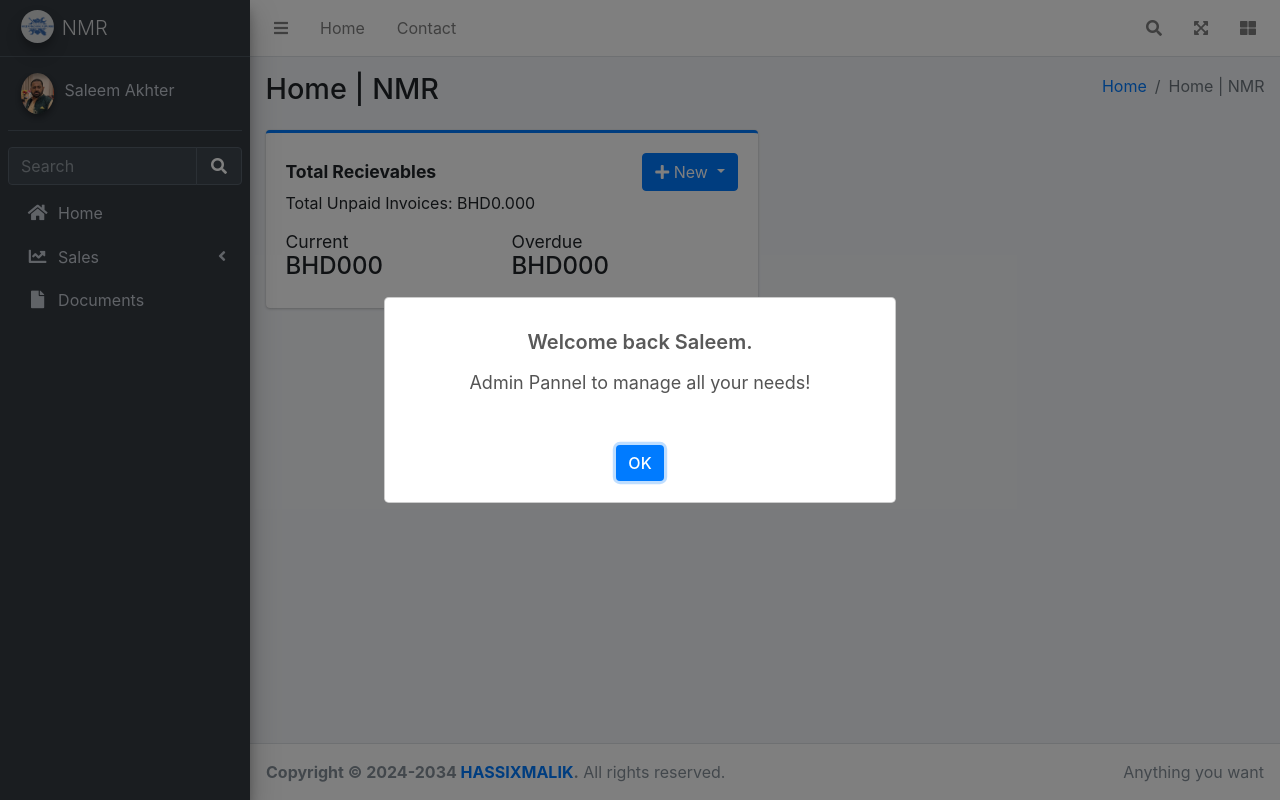
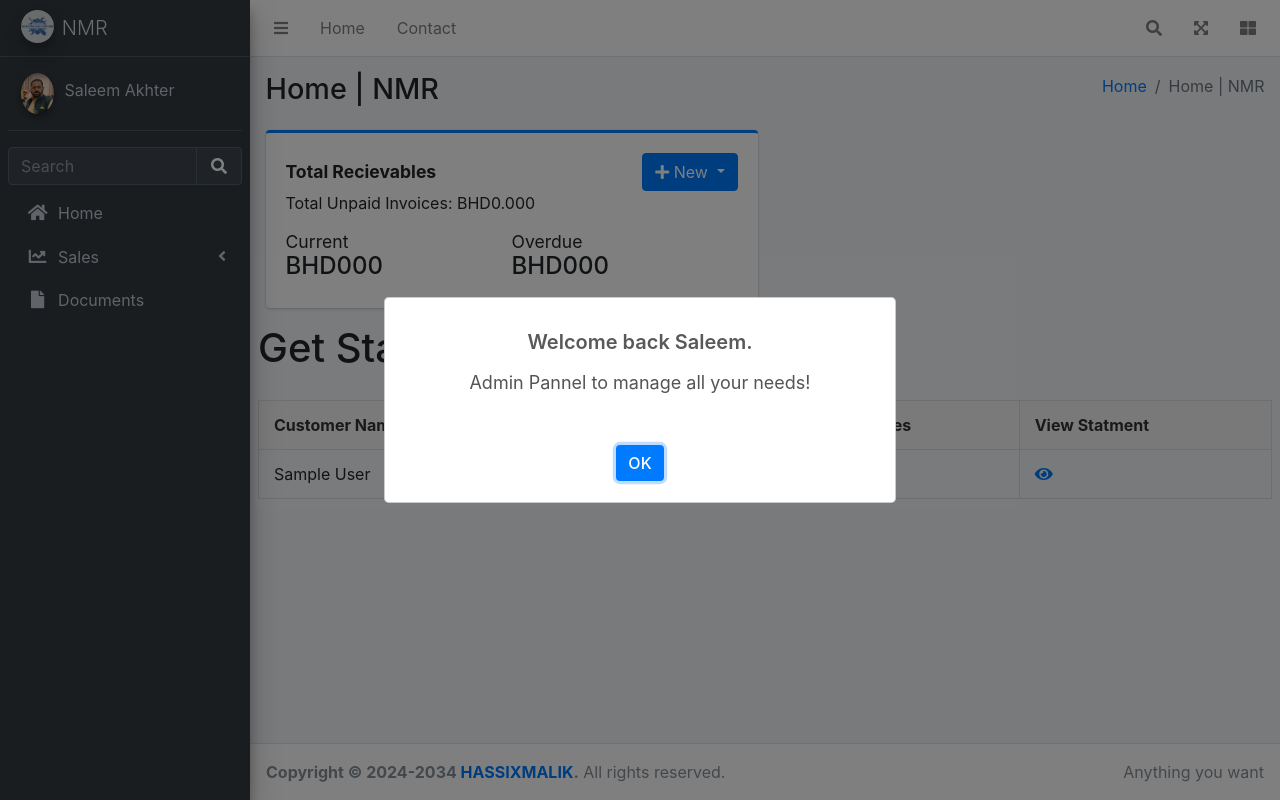
Before and after one commit to hassixmalik/Invoice360, a CodeIgniter app: page /NMR-invoice360/starter in a window 1280 px wide. Run offline with CodeIgniter, Linux system fonts and the light colour scheme; data comes from the database, SQL or seed files in the repository; tables that the repository leaves empty or names only in its code hold one stand-in row (values such as "Sample post"); some libraries are stand-ins or nearby versions.

Commit message:
started working on statments, email left and pymnt

```diff
--- a/application/controllers/Starter.php
+++ b/application/controllers/Starter.php
@@ -2,8 +2,14 @@
 defined('BASEPATH') OR exit('No direct script access allowed');
 
 class Starter extends CI_Controller {
+	public function __construct()
+	{
+	  parent::__construct();
+	  $this->load->model('Users');
+	}
 	public function index()
 	{
-		$this->template->page_title('Home | NMR')->load('starter');
+		$data['customers'] = $this->Users->get_customers_with_unique_id();
+		$this->template->page_title('Home | NMR')->load('starter', $data);
 	}
 }
--- a/application/models/Users.php
+++ b/application/models/Users.php
@@ -44,4 +44,22 @@
       $query = $this->db->get('new_customer');
       return $query->result_array();
     }
+
+    public function get_customers_with_unique_id() {
+      // Select the required fields from the 'new_customer' table
+      $this->db->select('customer_unique_id, customer_name, company_name, recievables');
+      $this->db->from('new_customer');
+
+      // Execute the query
+      $query = $this->db->get();
+
+      // Check if there are results
+      if ($query->num_rows() > 0) {
+          // Return the results as an associative array
+          return $query->result_array();
+      } else {
+          // Return an empty array if no records found
+          return [];
+      }
   }
+  }
--- a/application/views/starter.php
+++ b/application/views/starter.php
@@ -1,3 +1,45 @@
+<style>
+  /* Table styling */
+table {
+    width: 100%;
+    border-collapse: collapse;
+    margin: 20px 0;
+    font-size: 16px;
+    text-align: left;
+}
+
+th, td {
+    padding: 12px 15px;
+    border: 1px solid #ddd;
+}
+
+thead th {
+    background-color: #f4f4f4;
+    color: #333;
+    font-weight: bold;
+}
+
+tbody tr:nth-child(even) {
+    background-color: #f9f9f9;
+}
+
+tbody tr:hover {
+    background-color: #f1f1f1;
+}
+
+table caption {
+    caption-side: bottom;
+    font-size: 14px;
+    color: #777;
+}
+
+.no-records {
+    text-align: center;
+    font-style: italic;
+    color: #777;
+}
+
+</style>
 <div class="row">
   <div class="col-lg-6">
     <div class="card card-primary card-outline">
@@ -30,3 +72,32 @@
     </div>
   </div>
 </div>
+<div class="row">
+<h1>Get Statments:</h1>
+<table style='border:1' cellspacing="0" cellpadding="5">
+    <thead>
+        <tr>
+            <th>Customer Name</th>
+            <th>Company Name</th>
+            <th>Receivables</th>
+            <th>View Statment</th>
+        </tr>
+    </thead>
+    <tbody>
+        <?php if (!empty($customers)) : ?>
+            <?php foreach ($customers as $customer) : ?>
+                <tr>
+                    <td><?php echo $customer['customer_name']; ?></td>
+                    <td><?php echo $customer['company_name']; ?></td>
+                    <td><?php echo $customer['recievables']; ?></td>
+                    <td><a href="<?php echo base_url('viewstatment/' . $customer['customer_unique_id']); ?>"><i class="fas fa-eye"></i></a></td>
+                </tr>
+            <?php endforeach; ?>
+        <?php else : ?>
+            <tr>
+                <td colspan="4">No records found.</td>
+            </tr>
+        <?php endif; ?>
+    </tbody>
+</table>
+</div>
```
